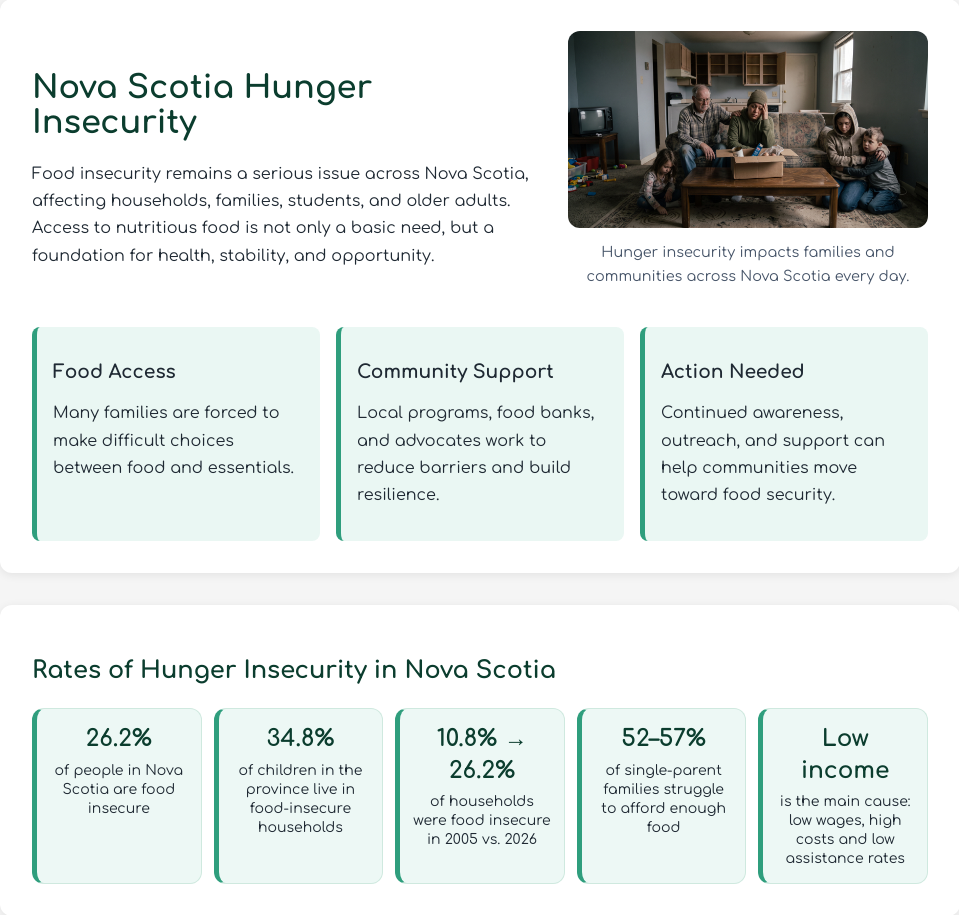
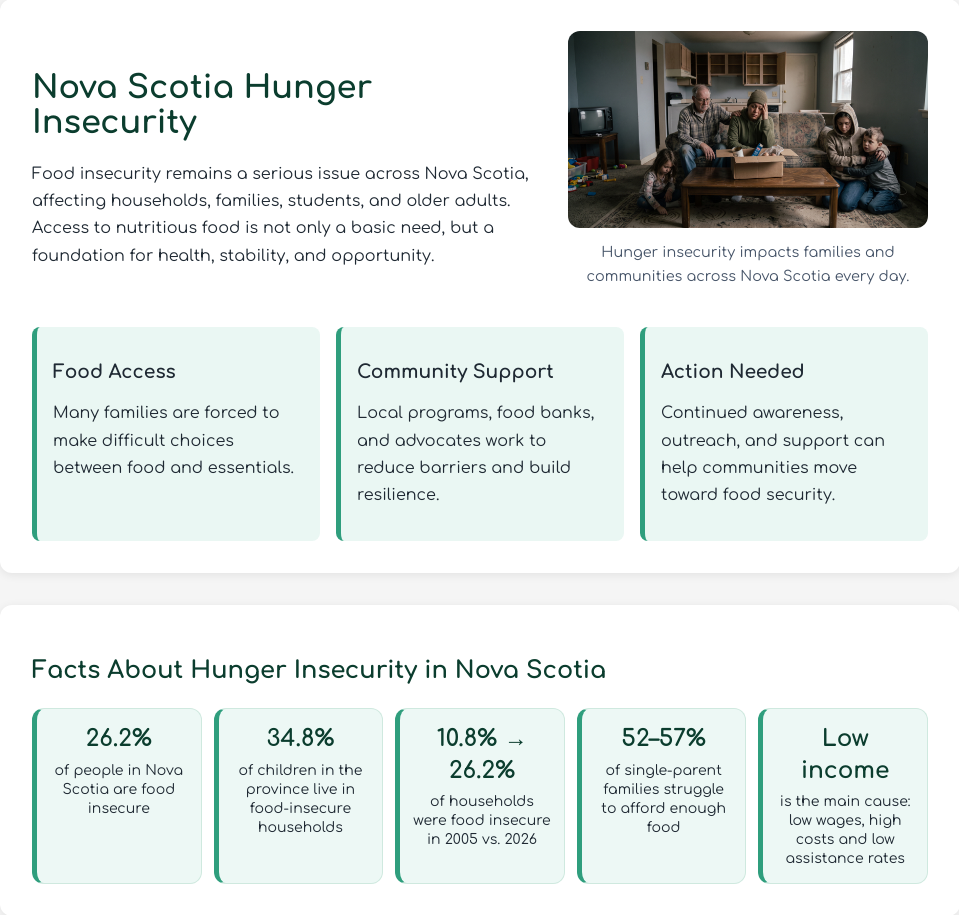
Before and after one commit to AKRAMNSYED/FoodRescueNovaScotia, a Django app: page / in a window 1280 px wide. Shown: the part 119-1034 px from the top of the page, without its empty margins (160-1119 px from the left). Run offline with Django 5.2, Linux system fonts and the light colour scheme.

Commit message:
Rename home heading to Facts About Hunger Insecurity
Co-authored-by: Copilot <223556219+Copilot@users.noreply.github.com>

```diff
--- a/core/templates/core/home.html
+++ b/core/templates/core/home.html
@@ -40,7 +40,7 @@
 </div>
 
 <div class="card fade-section" style="margin-top: 2rem;">
-    <h2>Rates of Hunger Insecurity in Nova Scotia</h2>
+    <h2>Facts About Hunger Insecurity in Nova Scotia</h2>
     <div class="stats-grid">
         <div class="rate-box">
             <strong>26.2%</strong>
```
